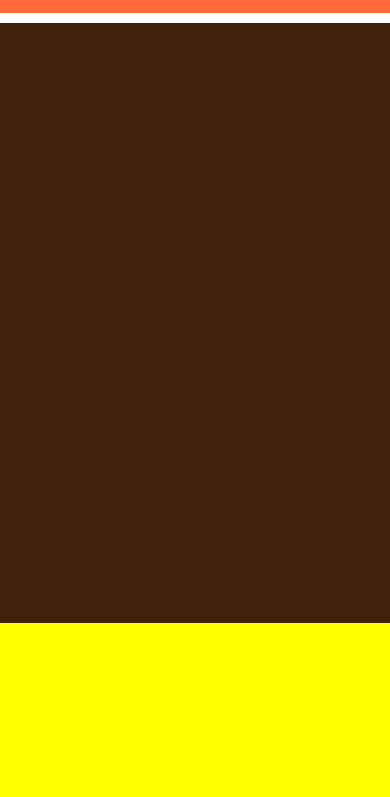
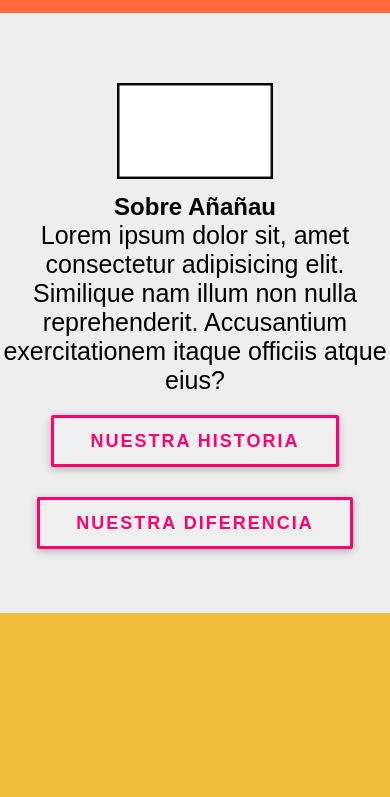
Before and after one commit to Pilli3800/ananau-pasteleria, a plain HTML site: page index.html in a window 390 px wide. Shown: the part 47-844 px from the top of the page. Drawn offline with nearby package versions, Linux system fonts and the light colour scheme.

Commit message:
Seccion Nosotros

```diff
--- a/css/main.css
+++ b/css/main.css
@@ -3,6 +3,7 @@
   --brown: #42210b;
   --gren: #6accba;
   --yellow: #f1be3c;
+  --white: #eeeeee;
 }
 
 html {
@@ -16,7 +17,7 @@ html {
 
 body {
   font-family: sans-serif;
-  /* padding-top: 90px; */
+  padding-top: 80px;
   /* padding: 90px 20px 0; */
   width: 100%;
 }
@@ -28,6 +29,7 @@ body {
   width: 100%;
   top: 0;
   left: 0;
+  z-index: 50;
 }
 
 .nav {
@@ -94,26 +96,150 @@ body {
 }
 
 #nosotros {
-  background-color: #42210b;
+  background-color: var(--white);
+}
+
+.container__nosotros {
+  display: flex;
+  flex-wrap: wrap;
+  justify-content: center;
+  align-items: center;
+  padding-top: 70px;
+}
+
+.container__nosotros-img {
+  width: 40%;
+}
+
+.container__nosotros-texto {
+  width: 30%;
+}
+
+.container__nosotros-texto p {
+  font-size: 25px;
+}
+
+.container__nosotros-texto-botones {
+  padding: 20px 0px;
+  display: flex;
+  flex-direction: column;
+}
+
+.button-type1 {
+  font-size: 18px;
+  letter-spacing: 2px;
+  text-transform: uppercase;
+  display: inline-block;
+  text-align: center;
+  font-weight: bold;
+  padding: 0.7em 2em;
+  border: 3px solid #ff0072;
+  border-radius: 2px;
+  position: relative;
+  box-shadow: 0 2px 10px rgba(0, 0, 0, 0.16), 0 3px 6px rgba(0, 0, 0, 0.1);
+  color: #ff0072;
+  text-decoration: none;
+  transition: 0.3s ease all;
+  z-index: 1;
+  margin-bottom: 30px;
+}
+
+.button-type1:before {
+  transition: 0.5s all ease;
+  position: absolute;
+  top: 0;
+  left: 50%;
+  right: 50%;
+  bottom: 0;
+  opacity: 0;
+  content: "";
+  background-color: #ff0072;
+  z-index: -1;
+}
+
+.button-type1:hover,
+.button-type1:focus {
+  color: white;
+}
+
+.button-type1:hover:before,
+.button-type1:focus:before {
+  transition: 0.5s all ease;
+  left: 0;
+  right: 0;
+  opacity: 1;
+}
+
+.button-type1:active {
+  transform: scale(0.9);
+}
+
+.button-type2 {
+  font-size: 18px;
+  letter-spacing: 2px;
+  text-transform: uppercase;
+  display: inline-block;
+  text-align: center;
+  font-weight: bold;
+  padding: 0.7em 2em;
+  border: 3px solid #ff0072;
+  border-radius: 2px;
+  position: relative;
+  box-shadow: 0 2px 10px rgba(0, 0, 0, 0.16), 0 3px 6px rgba(0, 0, 0, 0.1);
+  color: #ff0072;
+  text-decoration: none;
+  transition: 0.3s ease all;
+  z-index: 1;
+}
+
+.button-type2:before {
+  transition: 0.5s all ease;
+  position: absolute;
+  top: 0;
+  left: 50%;
+  right: 50%;
+  bottom: 0;
+  opacity: 0;
+  content: "";
+  background-color: #ff0072;
+  z-index: -1;
+}
+
+.button-type2:hover,
+.button-type2:focus {
+  color: white;
+}
+
+.button-type2:hover:before,
+.button-type2:focus:before {
+  transition: 0.5s all ease;
+  left: 0;
+  right: 0;
+  opacity: 1;
+}
+
+.button-type2:active {
+  transform: scale(0.9);
 }
 
 #contacto {
-  background-color: yellow;
+  background-color: var(--yellow);
 }
 
 .footer {
-  background-color: aliceblue;
-  height: 600px;
+  background-color: var(--white);
+  height: 200px;
 }
 
 /* MOBILE */
 @media (max-width: 768px) {
   body {
-    padding-top: 70px;
+    padding-top: 60px;
   }
 
   .header {
     height: 60px;
+    z-index: 50;
   }
 
   .logo {
@@ -160,4 +286,129 @@ body {
   .nav-toggle:focus:not(:focus-visible) {
     outline: none;
   }
+
+  .container__nosotros {
+    display: flex;
+    flex-direction: column;
+  }
+
+  .container__nosotros-img {
+  }
+
+  .container__nosotros-texto {
+    width: 100%;
+    margin: 10px auto;
+    text-align: center;
+  }
+
+  .nosotros-img {
+    width: 100%;
+  }
+
+  .container__nosotros-texto p {
+    font-size: 25px;
+  }
+
+  .container__nosotros-texto-botones {
+    display: flex;
+    justify-content: center;
+    text-align: center;
+    margin-right: auto;
+    margin-left: auto;
+  }
+
+  .button-type1 {
+    font-size: 18px;
+    letter-spacing: 2px;
+    text-transform: uppercase;
+    display: inline-block;
+    text-align: center;
+    font-weight: bold;
+    padding: 0.7em 2em;
+    border: 3px solid #ff0072;
+    border-radius: 2px;
+    position: relative;
+    box-shadow: 0 2px 10px rgba(0, 0, 0, 0.16), 0 3px 6px rgba(0, 0, 0, 0.1);
+    color: #ff0072;
+    text-decoration: none;
+    transition: 0.3s ease all;
+    margin-bottom: 30px;
+  }
+
+  .button-type1:before {
+    transition: 0.5s all ease;
+    position: absolute;
+    top: 0;
+    left: 50%;
+    right: 50%;
+    bottom: 0;
+    opacity: 0;
+    content: "";
+    background-color: #ff0072;
+    z-index: -1;
+  }
+
+  .button-type1:hover,
+  .button-type1:focus {
+    color: white;
+  }
+
+  .button-type1:hover:before,
+  .button-type1:focus:before {
+    transition: 0.5s all ease;
+    left: 0;
+    right: 0;
+    opacity: 1;
+  }
+
+  .button-type1:active {
+    transform: scale(0.9);
+  }
+
+  .button-type2 {
+    font-size: 18px;
+    letter-spacing: 2px;
+    text-transform: uppercase;
+    display: inline-block;
+    text-align: center;
+    font-weight: bold;
+    padding: 0.7em 2em;
+    border: 3px solid #ff0072;
+    border-radius: 2px;
+    position: relative;
+    box-shadow: 0 2px 10px rgba(0, 0, 0, 0.16), 0 3px 6px rgba(0, 0, 0, 0.1);
+    color: #ff0072;
+    text-decoration: none;
+    transition: 0.3s ease all;
+  }
+
+  .button-type2:before {
+    transition: 0.5s all ease;
+    position: absolute;
+    top: 0;
+    left: 50%;
+    right: 50%;
+    bottom: 0;
+    opacity: 0;
+    content: "";
+    background-color: #ff0072;
+    z-index: -1;
+  }
+
+  .button-type2:hover,
+  .button-type2:focus {
+    color: white;
+  }
+
+  .button-type2:hover:before,
+  .button-type2:focus:before {
+    transition: 0.5s all ease;
+    left: 0;
+    right: 0;
+    opacity: 1;
+  }
+
+  .button-type2:active {
+    transform: scale(0.9);
+  }
 }
--- a/index.html
+++ b/index.html
@@ -5,10 +5,12 @@
     <meta charset="UTF-8" />
     <meta http-equiv="X-UA-Compatible" content="IE=edge" />
     <meta name="viewport" content="width=device-width, initial-scale=1.0" />
-    <title>Navbar</title>
-
+    <title>Añañau</title>
+    <!-- Hoja de Estilos -->
     <link rel="stylesheet" href="./css/main.css" />
+    <!-- FontAwesome -->
     <script src="https://kit.fontawesome.com/7e5b2d153f.js" crossorigin="anonymous"></script>
+    <!-- Hoja de JavaScript -->
     <script defer src="./js/index.js"></script>
 </head>
 
@@ -40,14 +42,38 @@
     </header>
     <main>
         <section class="section" id="nosotros">
+            <div class="container__nosotros">
+                <div class="container__nosotros-img">
+                    <img src="./img/rectangle.jpg" alt="" class="nosotros-img">
+                </div>
+                <div class="container__nosotros-texto">
+                    <h1 class="container__nosotros-texto-titulo">
+                        Sobre Añañau
+                    </h1>
+                    <p>Lorem ipsum dolor sit, amet consectetur adipisicing elit. Similique nam illum non nulla
+                        reprehenderit. Accusantium exercitationem itaque officiis atque eius?</p>
+                    <div class="container__nosotros-texto-botones">
+                        <a href="#">
+                            <button class="button-type1">
+                                Nuestra Historia
+                            </button>
+                        </a>
+                        <a href="#">
+                            <button class="button-type2">
+                                Nuestra Diferencia
+                            </button>
+                        </a>
+                    </div>
+                </div>
+            </div>
         </section>
         <section class="section" id="contacto">
         </section>
     </main>
 
-<footer class="footer">
+    <footer class="footer">
 
-</footer>
+    </footer>
 </body>
 
 <script src="https://ajax.googleapis.com/ajax/libs/jquery/3.3.1/jquery.min.js"></script>
```
Also changed, not shown: img/rectangle.jpg (added).
